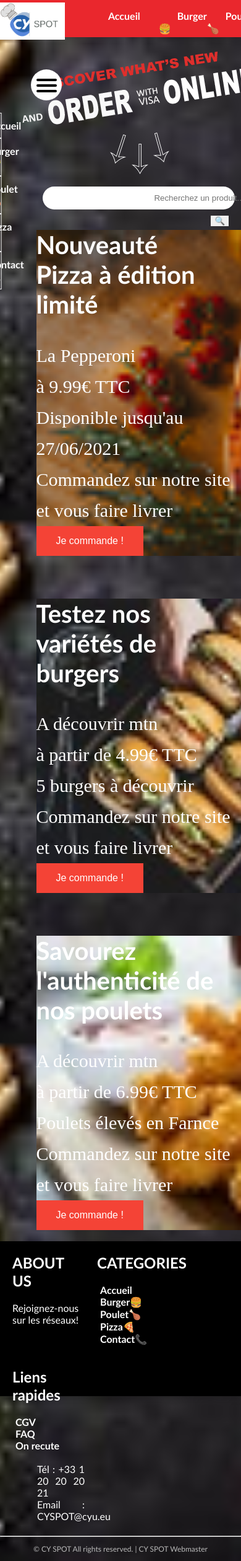
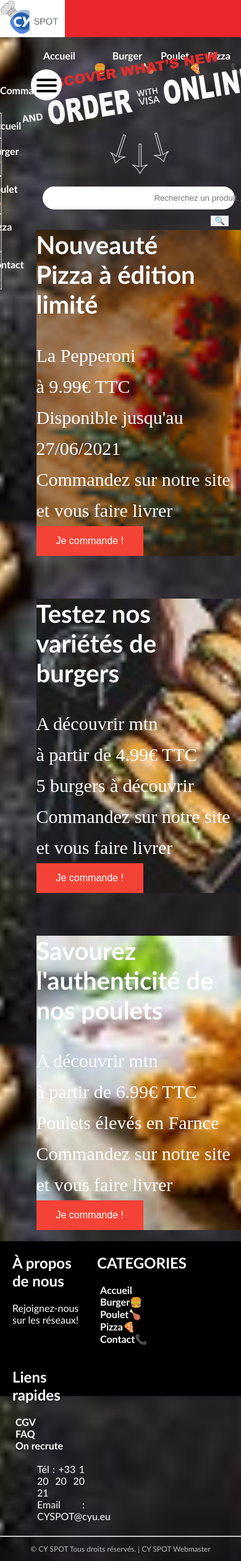
Before and after one commit to ariraja/ProjetDevWeb2k21, a PHP site: page / in a window 390 px wide; the page is wider, and only the part inside the window is pictured. Shown: that part at 62% size. Run offline with PHP 8.4, Linux system fonts and the light colour scheme.

Commit message:
je récup

```diff
--- a/burger.html
+++ b/burger.html
@@ -105,7 +105,7 @@
         <footer>
             <div class="menuf">
                 <div class="bloc">
-                    <h2>ABOUT US</h2>
+                    <h2>À propos de nous</h2>
                     <span>Rejoignez-nous sur les réseaux!</span>
                 </div>
                 <div class="bloc">
@@ -126,7 +126,7 @@
                         <ul>
                             <li><a href="#">CGV</a></li>
                             <li><a href="#">FAQ</a></li>
-                            <li><a href="#">On recute</a></li>
+                            <li><a href="#">On recrute</a></li>
                             <br>
                             <li>Tél : +33 1 20 20 20 21 </li>
                             <li>Email : CYSPOT@cyu.eu </li>
@@ -136,7 +136,7 @@
             </div>
             <div class="copyright">
                <hr>
-               <p>© CY SPOT All rights reserved. | CY SPOT Webmaster</p>
+                <p>© CY SPOT Tous droits réservés. | CY SPOT Webmaster</p>
             </div>
         </footer>
 
--- a/contact.html
+++ b/contact.html
@@ -111,7 +111,7 @@
          <footer>
             <div class="menuf">
                 <div class="bloc">
-                    <h2>ABOUT US</h2>
+                    <h2>À propos de nous</h2>
                     <span>Rejoignez-nous sur les réseaux!</span>
                 </div>
                 <div class="bloc">
@@ -132,7 +132,7 @@
                         <ul>
                             <li><a href="#">CGV</a></li>
                             <li><a href="#">FAQ</a></li>
-                            <li><a href="#">On recute</a></li>
+                            <li><a href="#">On recrute</a></li>
                             <br>
                             <li>Tél : +33 1 20 20 20 21 </li>
                             <li>Email : CYSPOT@cyu.eu </li>
@@ -142,7 +142,7 @@
             </div>
             <div class="copyright">
                <hr>
-                <p>© CY SPOT All rights reserved. | CY SPOT Webmaster</p>
+                <p>© CY SPOT Tous droits réservés. | CY SPOT Webmaster</p>
             </div>
         </footer>
 
--- a/css/index.css
+++ b/css/index.css
@@ -288,3 +288,13 @@ footer{
     font-family:calibri;
     color:#B9B9B9;
 }
+
+
+/*RESPONSIVE à faire à la fin*/
+@media all and (max-width:862px){
+
+    .menuh{
+        display: inline-block;
+    }
+
+}
--- a/index.html
+++ b/index.html
@@ -5,6 +5,9 @@
         <meta charset="utf-8">
         <meta name="viewport" content="width=device-width, initial-scale=1.0">
         <link rel="stylesheet" type="text/css" href="css/index.css">
+        <link rel="stylesheet" media="all and (max-width:640px)" href="css/index.css"/>
+         <link rel="stylesheet" media="all and (max-width:862px)" href="css/index.css"/>
+        <link rel="stylesheet" media="all and (max-width:712px)" href="css/index.css"/>
         <link rel="icon" type="image/png" sizes="18
                                                  5x15" href="img/miniature.png">
     </head>
@@ -85,7 +88,7 @@
         <footer>
             <div class="menuf">
                 <div class="bloc">
-                    <h2>ABOUT US</h2>
+                    <h2>À propos de nous</h2>
                     <span>Rejoignez-nous sur les réseaux!</span>
                 </div>
                 <div class="bloc">
@@ -106,7 +109,7 @@
                         <ul>
                             <li><a href="#">CGV</a></li>
                             <li><a href="#">FAQ</a></li>
-                            <li><a href="#">On recute</a></li>
+                            <li><a href="#">On recrute</a></li>
                             <br>
                             <li>Tél : +33 1 20 20 20 21 </li>
                             <li>Email : CYSPOT@cyu.eu </li>
@@ -116,7 +119,7 @@
             </div>
             <div class="copyright">
                <hr>
-                <p>© CY SPOT All rights reserved. | CY SPOT Webmaster</p>
+                <p>© CY SPOT Tous droits réservés. | CY SPOT Webmaster</p>
             </div>
         </footer>
     </body>
--- a/pizza.html
+++ b/pizza.html
@@ -96,7 +96,7 @@
          <footer>
             <div class="menuf">
                 <div class="bloc">
-                    <h2>ABOUT US</h2>
+                    <h2>À propos de nous</h2>
                     <span>Rejoignez-nous sur les réseaux!</span>
                 </div>
                 <div class="bloc">
@@ -117,7 +117,7 @@
                         <ul>
                             <li><a href="#">CGV</a></li>
                             <li><a href="#">FAQ</a></li>
-                            <li><a href="#">On recute</a></li>
+                            <li><a href="#">On recrute</a></li>
                             <br>
                             <li>Tél : +33 1 20 20 20 21 </li>
                             <li>Email : CYSPOT@cyu.eu </li>
@@ -127,7 +127,7 @@
             </div>
             <div class="copyright">
                <hr>
-               <p>© CY SPOT All rights reserved. | CY SPOT Webmaster</p>
+                <p>© CY SPOT Tous droits réservés. | CY SPOT Webmaster</p>
             </div>
         </footer>
 
```
Also changed, not shown: js/contact.js (+15 -11 lines), poulet.html (+3 -4 lines).
